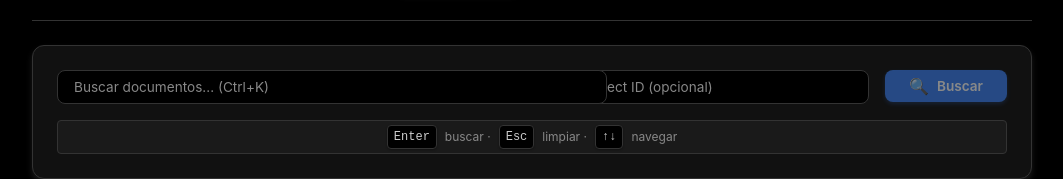
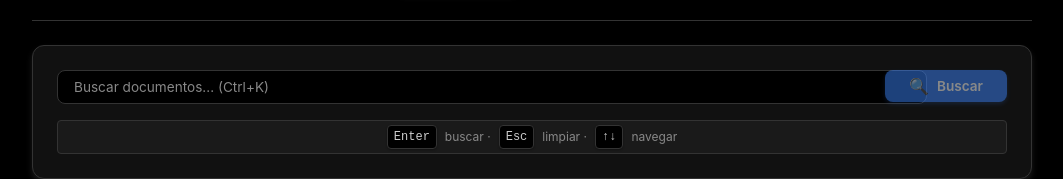
Before and after one commit to luiscornejo1/front-acorag, a React (Vite) app: page / in a window 1280 px wide. Shown: the part 147-326 px from the top of the page, without its empty margins (108-1171 px from the left). Built offline with nearby package versions, Linux system fonts and the light colour scheme.

Commit message:
Fix: Quitar Busqueda ID

```diff
--- a/src/components/SearchBar.tsx
+++ b/src/components/SearchBar.tsx
@@ -220,15 +220,6 @@ export default function SearchBar({ onSubmit }: Props) {
         )}
       </div>
 
-      <input
-        value={project}
-        onChange={e => setProject(e.target.value)}
-        onKeyDown={e => e.key === 'Enter' && handleSubmit()}
-        placeholder="Project ID (opcional)"
-        className="project-input"
-        aria-label="ID del proyecto (opcional)"
-      />
-
       <button
         onClick={handleSubmit}
         disabled={!q.trim() && !project.trim()}
```
